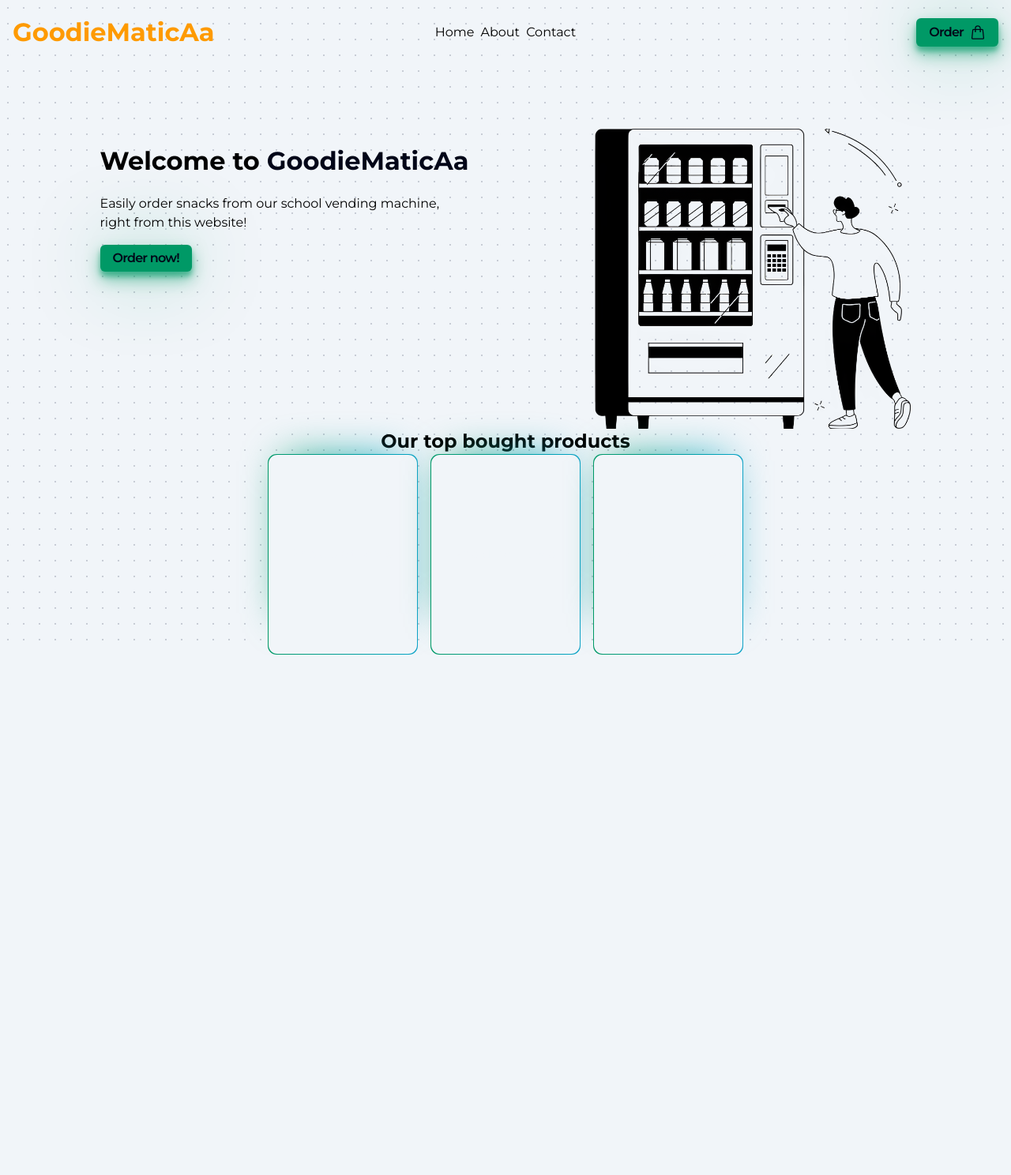
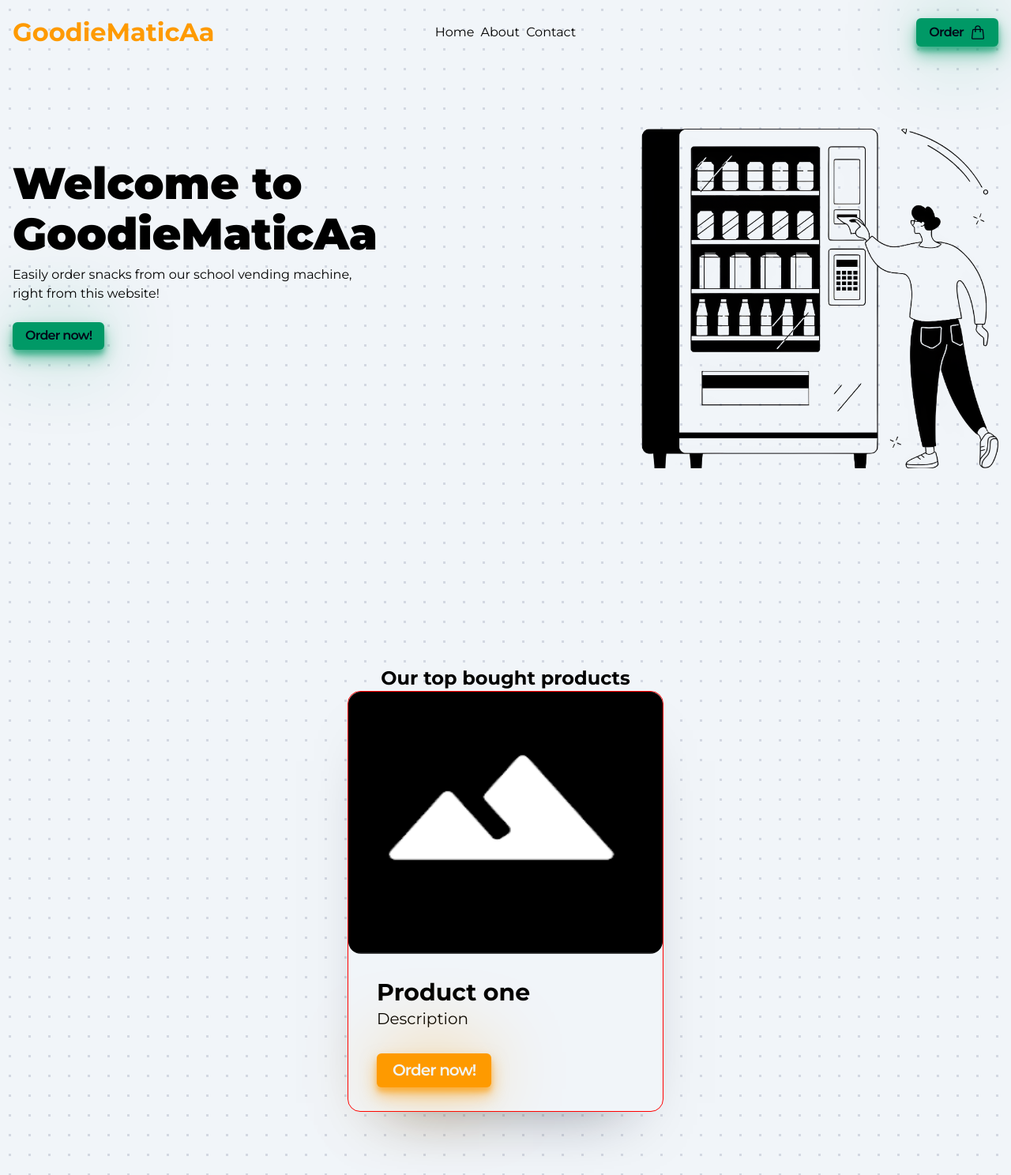
Before and after one commit to KaiVerschuren/Proftaak-2025, a PHP site: page / in a window 1280 px wide. Shown: the whole page at 79% size. Before the commit the page ends 829 px from the top, so only its background shows below. Run offline with PHP 8.4, Linux system fonts and the light colour scheme.

Commit message:
verder gewerkt aan top sectie

```diff
--- a/index.php
+++ b/index.php
@@ -24,20 +24,15 @@ headerFunc();
         <div class="topTitle">
             <h2>Our top bought products</h2>
         </div>
-        <div class="cardWrapper">
-            <div class="card">
-                <div class="card-info">
-                    <p class="title">Product one</p>
-                </div>
-            </div>
-            <div class="card">
-                <div class="card-info">
-                    <p class="title">Product two</p>
-                </div>
-            </div>
-            <div class="card">
-                <div class="card-info">
-                    <p class="title">Product three</p>
+        <div class="topCardWrapper">
+            <div class="topCard cardShadow">
+                <img src="./assets/placeholderCards.png" alt="Placeholder" class="topCardImg">
+                <div class="topCardInfo">
+                    <h2 class="topCartTitle">Product one</h2>
+                    <p>Description</p>
+                    <div>
+                        <button class="btnPrimary topCartButton">Order now!</button>
+                    </div>
                 </div>
             </div>
         </div>
--- a/style/components/header.css
+++ b/style/components/header.css
@@ -1,8 +1,8 @@
 header {
     display: flex;
     justify-content: space-between;
-    padding-left: 2em;
-    padding-right: 2em;
+    /* padding-left: 3.5em; */
+    /* padding-right: 3.5em; */
 }
 
 header > * {
@@ -13,6 +13,7 @@ header > * {
 }
 .headerTitle {
     justify-content: start;
+    /* padding-left: 2em; */
 }
 
 .headerLinks {
@@ -27,4 +28,5 @@ header > * {
 
 .headerCallToAction {
     justify-content: end;
+    /* padding-right: 2em; */
 }
--- a/style/components/homepage.css
+++ b/style/components/homepage.css
@@ -1,14 +1,21 @@
 .hero {
     margin-top: 5em;
     display: flex;
-    justify-content: center;
-    gap: 10em;
+    justify-content: space-between;
+    /* gap: 5em; */
+    min-height: 85dvh;
+}
+
+.hero > div > h1 {
+    font-size: 3.5rem;
+    margin-bottom: .5rem;
+    font-weight: 900;
 }
 
 .heroParagraph {
-    margin-bottom: 1em;
+    margin-bottom: 1.5em;
 }
 
 .heroImg {
-    width: 25em;
+    width: 30em;
 }
--- a/style/components/top.css
+++ b/style/components/top.css
@@ -1,69 +1,40 @@
-.card {
-  --gradient: linear-gradient(to right, var(--secondary) 0%, #11a3c8 100%);
-  width: 190px;
-  height: 254px;
-  padding: 0.9px;
-  border-radius: 0.7rem;
-  overflow: visible;
-  /* background: #f7ba2b; */
-  background: var(--gradient);
-  position: relative;
-  z-index: 1;
-}
-
-.card::after {
-  position: absolute;
-  content: "";
-  top: -22px;
-  left: 0px;
-  right: 0;
-  z-index: -1;
-  height: 100%;
-  width: 100%;
-  transform: scale(0.76);
-  filter: blur(34.5px);
-  /* background: #f7ba2b; */
-  background: var(--gradient);
-  transition: opacity 0.5s;
-}
-
-.card-info {
-  --color: #1f1a1d;
-  background: var(--background);
-  color: var(--background);
-  display: flex;
-  justify-content: center;
-  align-items: center;
-  width: 100%;
-  height: 100%;
-  overflow: visible;
-  border-radius: 0.7rem;
-}
-
-.card .title {
-  font-weight: light;
-  letter-spacing: 0.2em;
-}
-
-/*Hover*/
-.card:hover::after {
-  opacity: 0.6;
-  padding: 0.7rem 0;
-  top: 18px;
-  transition: 0.6s;
-}
-
-.card:hover .card-info {
-  color: var(--black);
-  transition: color 1s;
+.top {
+  margin-bottom: 5em;
 }
 
 .topTitle {
     text-align: center;
 }
 
-.cardWrapper {
+.topCardWrapper {
     display: flex;
     justify-content: center;
     gap: 1em;
 }
+
+.topCard {
+  width: 25em;
+  aspect-ratio: 3/4;
+  background: var(--white);
+  border-radius: 1em;
+  border: red 1px solid;
+  position: relative;
+}
+
+.topCardInfo {
+  padding: 1.5em 1.8em;
+  font-size: 1.25rem;
+}
+
+.topCardImg {
+  width: 100%;
+  aspect-ratio: 6/5;
+  border-radius: 1em;
+}
+
+.topCartButton {
+  position: absolute;
+  left: 1.8em;
+  /* transform: translateX(-50%); */
+  bottom: 1.5em;
+}
--- a/style/style.css
+++ b/style/style.css
@@ -15,7 +15,7 @@
   --no: #b91c1c;
 
   /*Primary rgba: 	rgba(253, 154, 0, 1) */
-  /*accent rgba: 	rgba(0, 153, 102, 1)  */
+  /*secondary rgba: 	rgba(0, 153, 102, 1)  */
 }
 
 * {
@@ -34,8 +34,8 @@ body {
   overflow-x: hidden;
   /* background-color: var(--background); */
   background-color: var(--background);
-  background-image: radial-gradient(oklch(0.844 0.0136 262.37) 1px, transparent 1px);
-  background-size: 20px 20px;
+  background-image: radial-gradient(oklch(0.88 0.0148 264.49) 1.5px, transparent 1.5px);
+  background-size: 25px 25px;
   color: var(--text);
 }
 
@@ -46,12 +46,11 @@ canvas {
   display: block;
   max-width: 100%;
   user-select: none;
-  user-drag: none;
-    -webkit-user-drag: none;
-    user-select: none;
-    -moz-user-select: none;
-    -webkit-user-select: none;
-    -ms-user-select: none;
+  -webkit-user-drag: none;
+  user-select: none;
+  -moz-user-select: none;
+  -webkit-user-select: none;
+  -ms-user-select: none;
 }
 
 button {
--- a/style/utils.css
+++ b/style/utils.css
@@ -29,6 +29,30 @@
   color: var(--white);
 }
 
+.btnPrimary {
+  display: flex;
+  justify-content: space-between;
+  align-items: center;
+  gap: 0.5rem;
+  font-weight: 600;
+  text-decoration: none;
+  letter-spacing: -0.05em;
+  background-color: var(--primary);
+  color: var(--white);
+  padding: 0.5em 1em;
+  border-radius: 6px;
+  border: none;
+  outline: none;
+  box-shadow: 0 10px 20px rgba(253, 154, 0, 0.5), 0 6px 6px rgba(253, 154, 0, 0.5), 0 0 100px -10px var(--primary);
+  transition: 0.3s ease;
+  z-index: 10;
+}
+
+.btnPrimary:hover {
+  transform: translateY(-3px);
+  box-shadow: 0 14px 18px rgba(253, 154, 0, 0.5), 0 10px 10px rgba(253, 154, 0, 0.5), 0 0 120px -10px var(--primary);
+}
+
 .btnIcon {
   width: 1.25em;
 }
@@ -57,16 +81,20 @@
 }
 
 .titleSecondary {
-  color: var(--black);
   transition: 0.3s ease;
 }
 
 .titleSecondary:hover {
   color: var(--secondary);
+  text-shadow: 0 0 20px rgba(0, 153, 102, 0.3);
 }
 
 .accentShadow {
   box-shadow: 0 5px 15px rgba(15, 18, 35, .6), 0 0 20px rgba(15, 18, 35, .5);
+}
+
+.cardShadow {
+  box-shadow: 0px 39px 77px -50px rgba(15, 18, 35, .5);
 }
 
 .input {
```
Also changed, not shown: assets/heroImg.png (added), assets/placeholderCards.png (added). Lines whose indentation alone changed are shown as unchanged.
